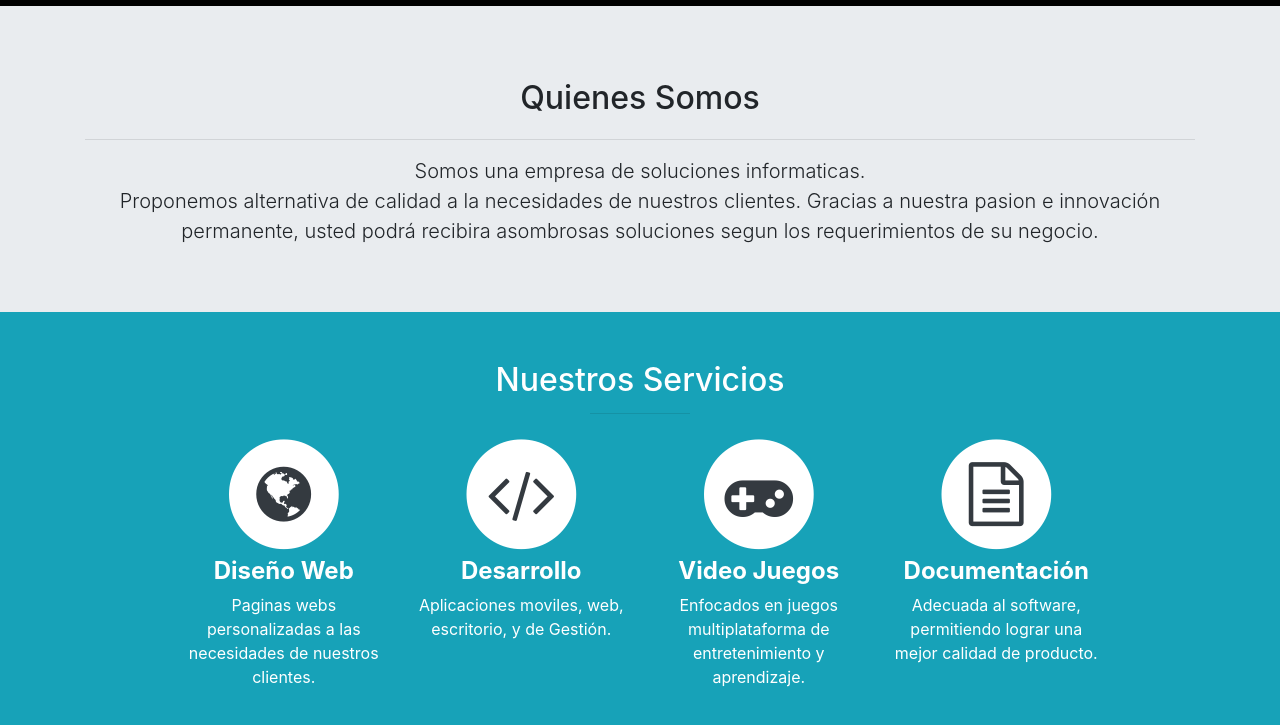
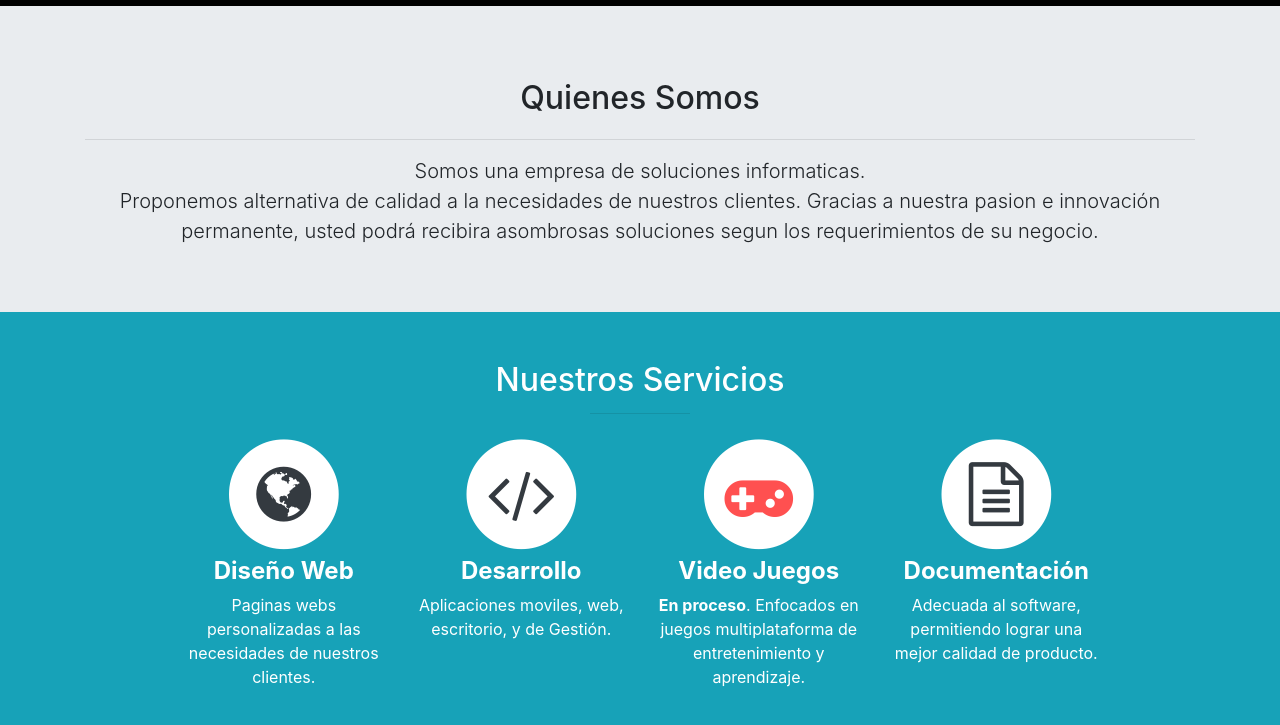
Before and after one commit to gauchoGS/gauchogs.github.io, a website: page html/main.html in a window 1280 px wide. Shown: the part 640-1365 px from the top of the page. Drawn offline with nearby package versions, Linux system fonts and the light colour scheme; a script that the page names is missing.

Commit message:
color rojo videojuegos

```diff
--- a/html/main.html
+++ b/html/main.html
@@ -240,12 +240,12 @@
                   <div class="service-item">
                     <span class="fa-stack fa-4x">
                       <i class="fa fa-circle fa-stack-2x"></i>
-                      <i class="fa fa-gamepad fa-stack-1x text-primary"></i>
+                      <i class="fa fa-gamepad fa-stack-1x text-primary" style="color:#ff5050!important"></i>
                     </span>
                     <h4>
                       <strong>Video Juegos</strong>
                     </h4>
-                    <p>Enfocados en juegos multiplataforma de entretenimiento y aprendizaje.
+                    <p><strong>En proceso</strong>. Enfocados en juegos multiplataforma de entretenimiento y aprendizaje.
                     </p>
                   </div>
                 </div>
```
